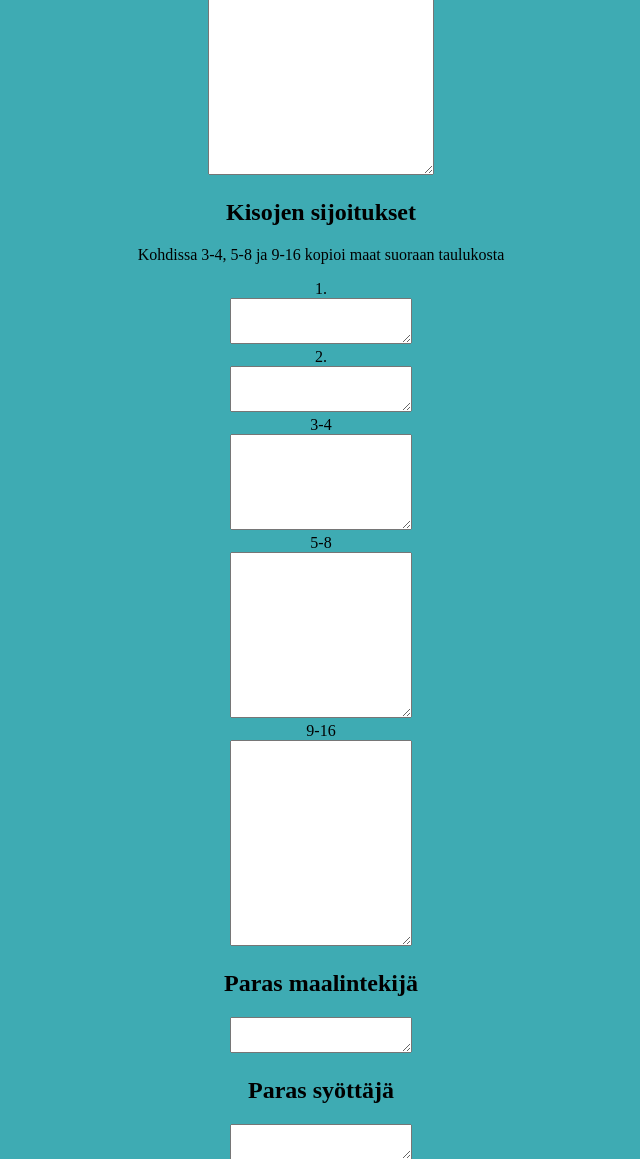
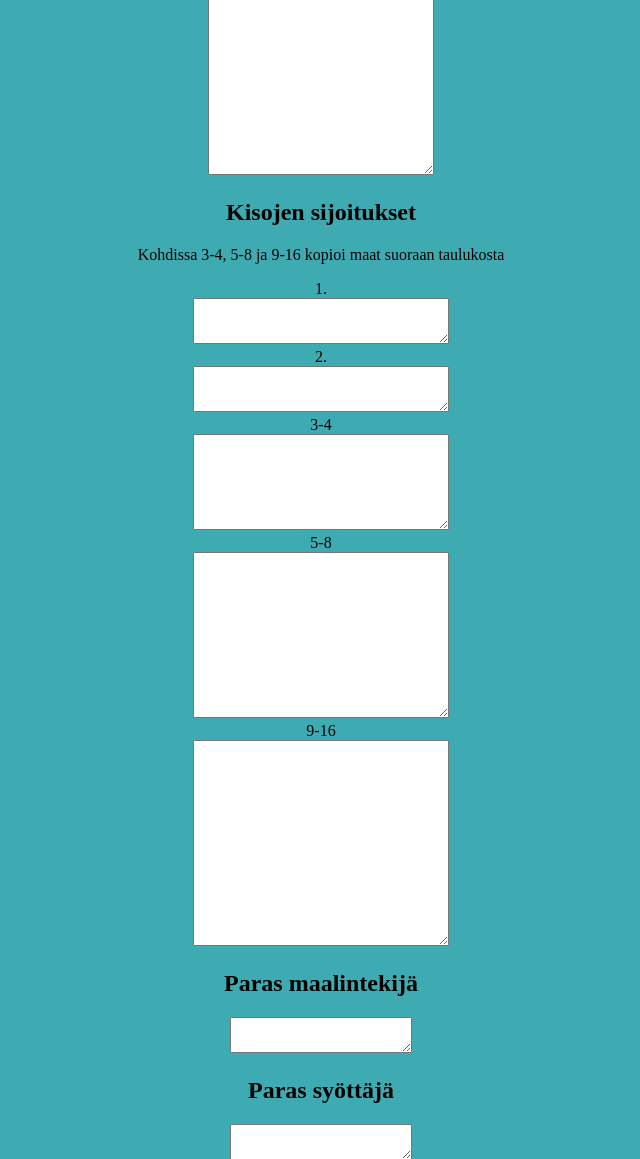
Before and after one commit to Saukka/Euroveikkaus, a Flask app: page /adminmenu/1 in a window 1280 px wide. Shown: the part 2142-3301 px from the top of the page, without its empty margins (319-959 px from the left). Run offline with Flask 2, Linux system fonts and the light colour scheme.

Commit message:
larger boxes

```diff
--- a/templates/setplayer.html
+++ b/templates/setplayer.html
@@ -28,11 +28,11 @@
     <textarea id="groupguess" style="width:220px;" name="F"></textarea><br>
     <h2>Kisojen sijoitukset</h2>
     <p>Kohdissa 3-4, 5-8 ja 9-16 kopioi maat suoraan taulukosta</p>
-    1.<br> <textarea name="1" style="height:40px;"></textarea><br>
-    2.<br> <textarea name="2" style="height:40px;"></textarea><br>
-    3-4 <br><textarea name="3to4" style="height:90px;"></textarea><br>
-    5-8 <br><textarea name="5to8" style="height:160px;"></textarea><br>
-    9-16 <br> <textarea name="9to16" style="height:200px;"></textarea><br>
+    1.<br> <textarea name="1" style="height:40px; width:250px;"></textarea><br>
+    2.<br> <textarea name="2" style="height:40px; width:250px;"></textarea><br>
+    3-4 <br><textarea name="3to4" style="height:90px; width:250px;"></textarea><br>
+    5-8 <br><textarea name="5to8" style="height:160px; width:250px;"></textarea><br>
+    9-16 <br> <textarea name="9to16" style="height:200px; width:250px;"></textarea><br>
     <h2>Paras maalintekijä</h2>
     <textarea name="topscorer"></textarea><br>
     <h2>Paras syöttäjä</h2>
```
